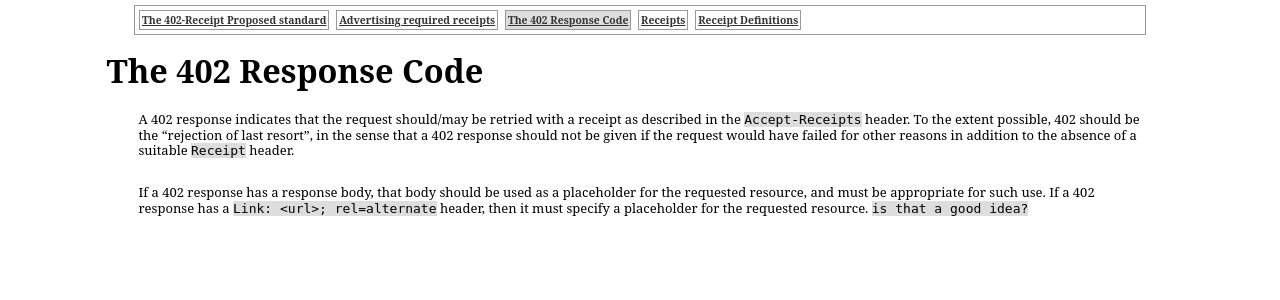
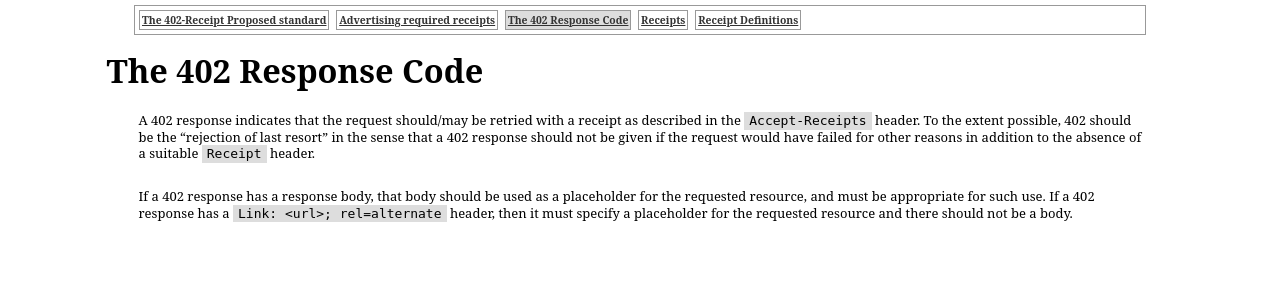
Before and after one commit to erikpukinskis/direct-monetization-static, a Jekyll site: the page built from _proposal/402_responses.markdown, in a window 1280 px wide. Shown: the top 300 px of the page. Built offline with Jekyll 4.4.1, drawn with Linux system fonts in a browser that asks for light colours.

Commit message:
going through making small changes

```diff
--- a/_proposal/402_responses.markdown
+++ b/_proposal/402_responses.markdown
@@ -6,6 +6,6 @@ description: The 402-Receipt Proposed standard.
 documentation_order: 3
 ---
 
-A 402 response indicates that the request should/may be retried with a receipt as described in the `Accept-Receipts` header. To the extent possible, 402 should be the "rejection of last resort", in the sense that a 402 response should not be given if the request would have failed for other reasons in addition to the absence of a suitable `Receipt` header.
+A 402 response indicates that the request should/may be retried with a receipt as described in the `Accept-Receipts` header. To the extent possible, 402 should be the "rejection of last resort" in the sense that a 402 response should not be given if the request would have failed for other reasons in addition to the absence of a suitable `Receipt` header.
 
-If a 402 response has a response body, that body should be used as a placeholder for the requested resource, and must be appropriate for such use. If a 402 response has a `Link: <url>; rel=alternate` header, then it must specify a placeholder for the requested resource. `is that a good idea?`
+If a 402 response has a response body, that body should be used as a placeholder for the requested resource, and must be appropriate for such use. If a 402 response has a `Link: <url>; rel=alternate` header, then it must specify a placeholder for the requested resource and there should not be a body.
--- a/_proposal/receipts.markdown
+++ b/_proposal/receipts.markdown
@@ -12,7 +12,7 @@ A receipt is signed by an issuer; in principal anyone may issue and sign receipt
 
 A **Bare Receipt** is an object, represented in json, describing payment made for a particular item at a particular time. In the simple case a receipt will contain
 
-- A unix timestamp `time`, as an integer representing seconds. Parties shall generally assume that the timestamp is accurate, even in the face of contradicting evidence.
+- A unix timestamp `time`, as an integer representing seconds. (Parties shall generally assume that the timestamp is accurate, even in the face of contradicting evidence. This is to avoid conflits with any mixnet impelmentations. A receipt dated in the future need not be accpeted.)
 - A `unit` of currency. [ISO4217](https://en.wikipedia.org/wiki/ISO_4217) codes are recommended.
 - An amount `amount` of that currency, as a decimal number in the currency's major units.
 - A namespace `domain`, typically a domain name, for the item being paid for.
--- a/_sass/master.scss
+++ b/_sass/master.scss
@@ -72,4 +72,6 @@ em {
 code {
   font-family: $code-font;
   background: $light-color;
+  display: inline-block;
+  padding: 1px 5px;
 }
```
